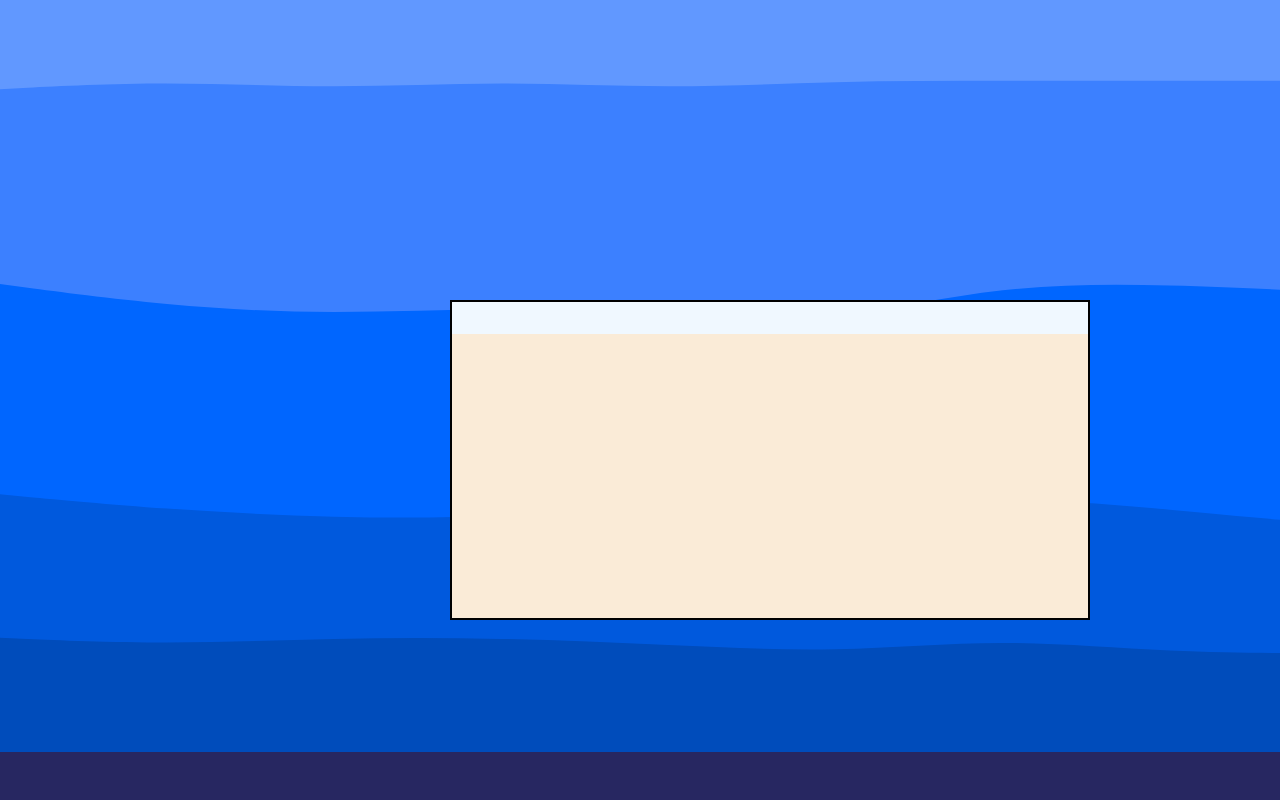
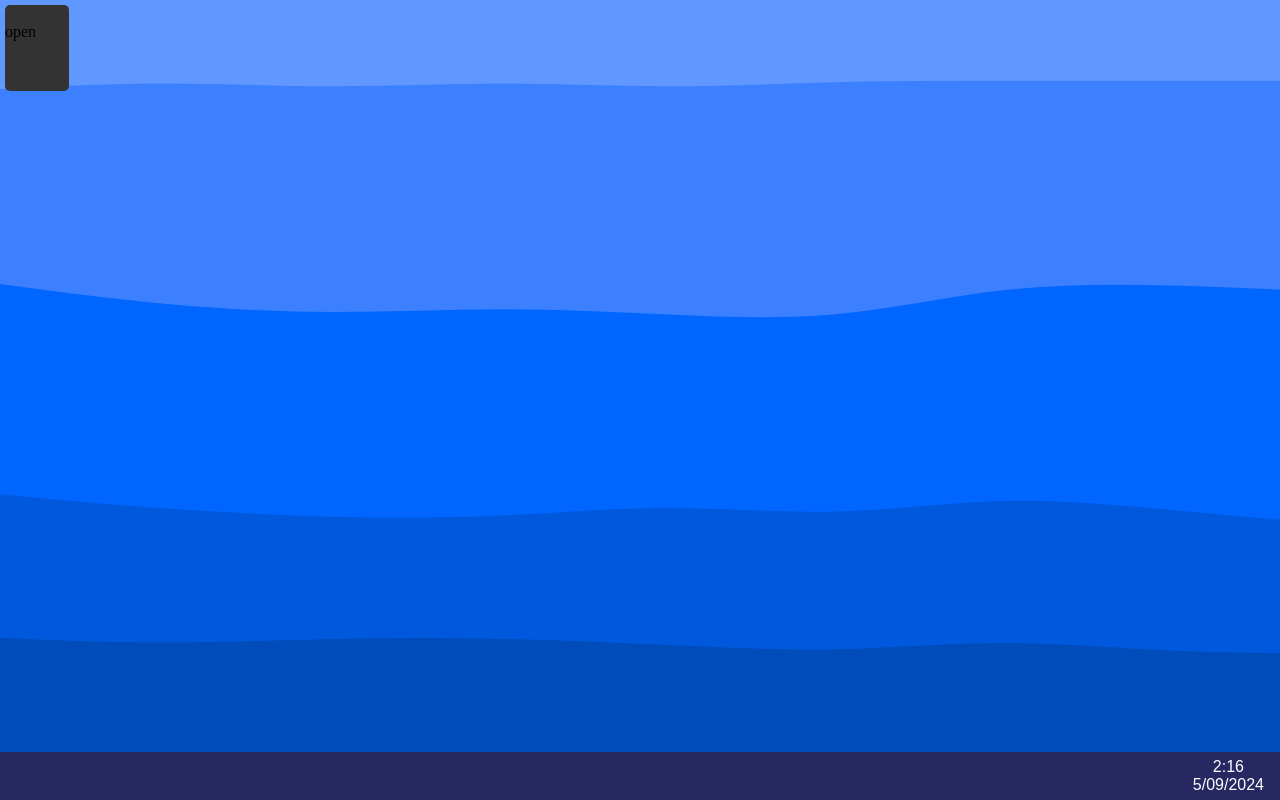
Before and after one commit to MarcosKern/newPortfolio, a React (Vite) app: page /desktop in a window 1280 px wide. Built offline with nearby package versions, Linux system fonts and the light colour scheme.

Commit message:
add date time at taskbar

```diff
--- /dev/null
+++ b/src/components/Taskbar/Taskbar.tsx
@@ -0,0 +1,37 @@
+import { useEffect, useState } from "react"
+import "./taskbar.css"
+
+export default function Taskbar() {
+  const [time, setTime] = useState('')
+  const [fullDate, setFullDate] = useState('')
+
+  useEffect(() => {
+
+    setInterval(() => {
+
+      const dateObject = new Date()
+
+      const hour = dateObject.getHours()
+      const minute = dateObject.getMinutes()
+      const day = dateObject.getDate()
+      const month = dateObject.getMonth()
+      const year = dateObject.getFullYear()
+
+      const currentTime = `${hour}:${minute}`
+      const currentDate = `${day}/${(month + 1 <= 9) ? `0${month + 1}` : month + 1}/${year}`
+
+      setTime(currentTime)
+      setFullDate(currentDate)
+    }, 1000)
+
+  }, [])
+  return(
+    <footer className="taskbar">
+      <div></div>
+      <div className="date">
+        <p>{time}</p>
+        <p>{fullDate}</p>
+      </div>
+    </footer>
+  )
+}
--- /dev/null
+++ b/src/components/Taskbar/taskbar.css
@@ -0,0 +1,19 @@
+.taskbar {
+    height: 3em;
+    background-color: #0000ff3a;
+    z-index: 3;
+    display: flex;
+    justify-content: space-between;
+    padding: 1em;
+}
+
+.date {
+    height: 100%;
+    align-self: flex-end;
+    display: flex;
+    flex-direction: column;
+    color: white;
+    font-family: sans-serif;
+    place-items: center;
+    justify-content: center;
+}
--- a/src/components/Window/Window.tsx
+++ b/src/components/Window/Window.tsx
@@ -1,6 +1,5 @@
 import { useState } from "react"
 import "./window.css"
-import dragImage from "../../assets/download.gif"
 
 export default function Window() {
   const [position, setPosition] = useState({ x: 450, y: 300 })
--- a/src/components/desktop/Desktop.tsx
+++ b/src/components/desktop/Desktop.tsx
@@ -1,15 +1,22 @@
+import { useState } from "react"
 import Window from "../Window/Window.tsx"
 import "./desktop.css"
+import Taskbar from "../Taskbar/Taskbar.tsx"
 
 export default function Desktop() {
+
   return(
     <section className="desktopScreen">
       <main className="workArea">
-        <Window />
+        <div
+        className="icon"
+        onClick={ () => console.log()}
+        onDoubleClick={ () => console.log("em desenvolvimento") }>
+          <img src="" alt="" />
+          <p>open</p>
+        </div>
       </main>
-      <footer className="taskBar">
-
-      </footer>
+      <Taskbar />
     </section>
   )
 }
--- a/src/components/desktop/desktop.css
+++ b/src/components/desktop/desktop.css
@@ -13,8 +13,14 @@
     display: flex;
 }
 
-.taskBar {
-    height: 3em;
-    background-color: #0000ff3a;
-    z-index: 3;
+.icon {
+    height: 86px;
+    width: 64px;
+    margin: 5px;
+    background-color: #333333;
+    border-radius: 5px;
 }
+
+.icon:hover {
+    cursor: pointer;
+}
```
